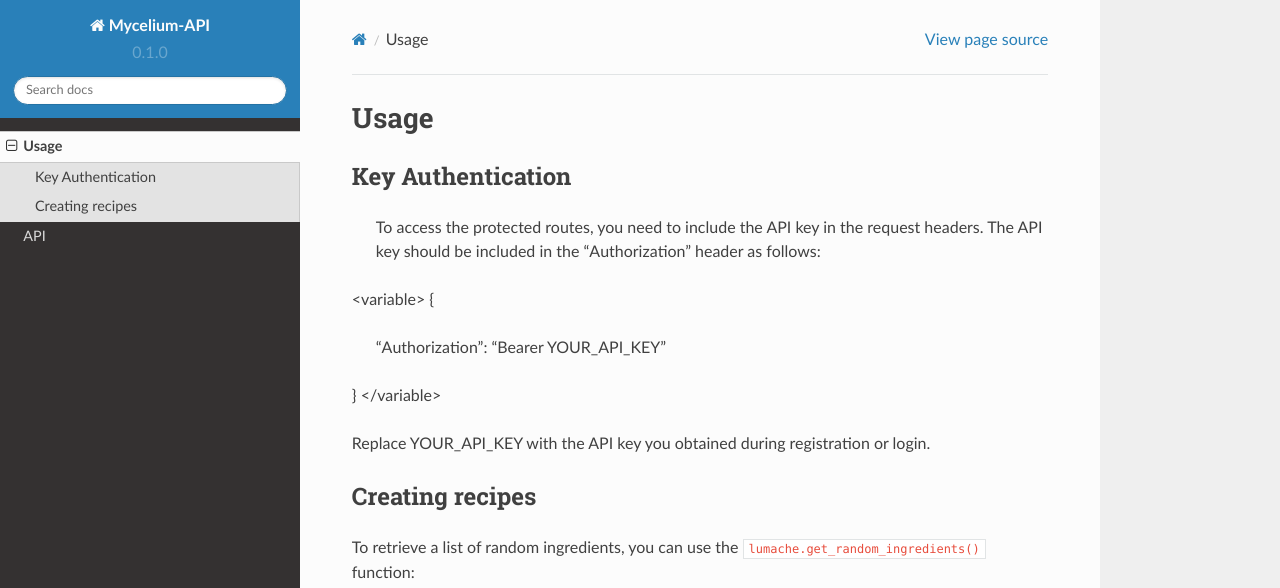
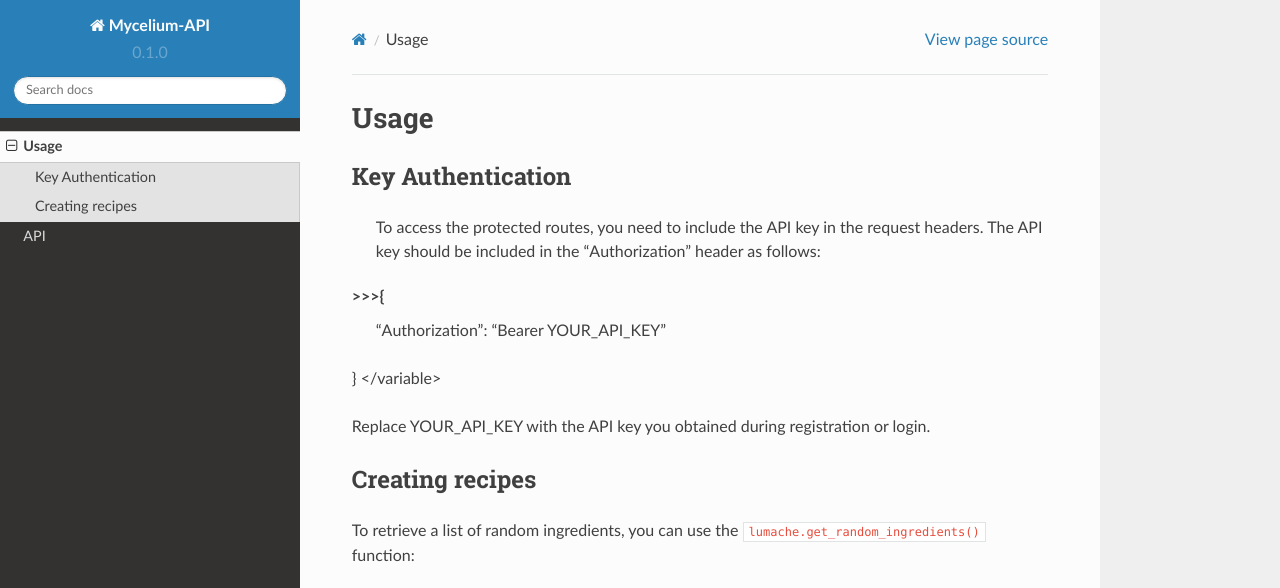
Before and after one commit to growtoups/m-a-dcs, a Sphinx documentation site: the page built from docs/source/usage.rst, in a window 1280 px wide and 1244 px high, cut to the strip 0-588 px from the top of the window. Built offline with Sphinx 7.4.7 and the Read the Docs theme 2.0.0, drawn with Linux system fonts in a browser that asks for light colours.

Commit message:
Update usage.rst

```diff
--- a/docs/source/usage.rst
+++ b/docs/source/usage.rst
@@ -7,8 +7,8 @@ Key Authentication
 ------------
 
  To access the protected routes, you need to include the API key in the request headers. The API key should be included in the "Authorization" header as follows:
-<variable>
-{
+
+>>>{
   "Authorization": "Bearer YOUR_API_KEY"
 }
 </variable>
```
